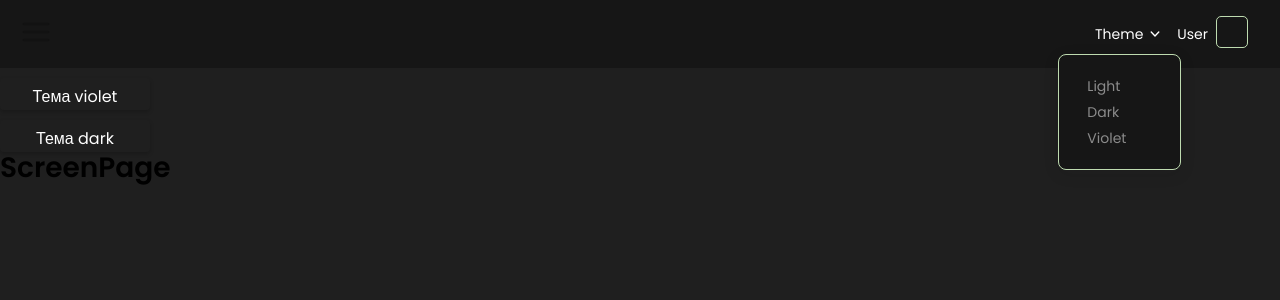
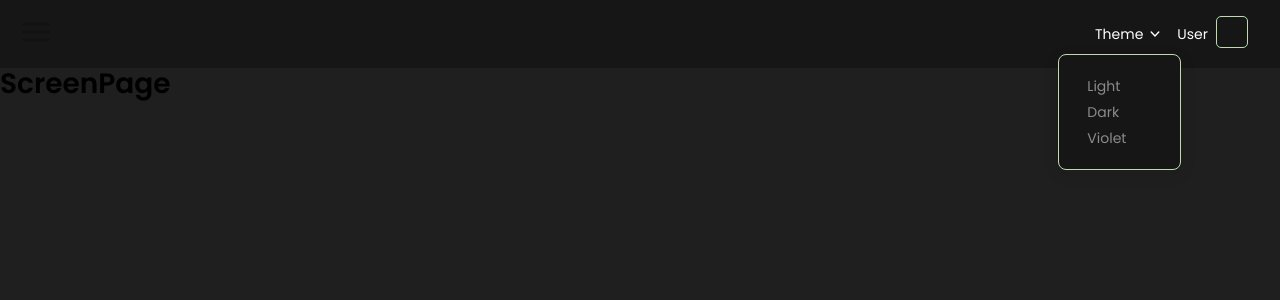
Before and after one commit to MoskaletsOleksandr/task-pro-team-project, a React (Create React App) app: page /task-pro-team-project/home/1 in a window 1280 px wide. Shown: the top 300 px of the page. Built offline with nearby package versions, Linux system fonts and the light colour scheme.

Commit message:
add theme

```diff
--- a/src/components/Header/Header.jsx
+++ b/src/components/Header/Header.jsx
@@ -1,5 +1,7 @@
 // import React, { useState } from 'react';
 // import { useDispatch } from 'react-redux';
+
+import React, { useEffect, useState } from 'react';
 
 import UserInfo from 'components/UserInfo/UserInfo';
 // import { updateTheme } from 'redux/auth/authOperations';
@@ -19,6 +21,18 @@ import {
 import sprite from '../../images/sprite.svg';
 
 const Header = ({ onToggleSidebar }) => {
+  const [theme, setTheme] = useState('dark');
+
+  useEffect(() => {
+    document.body.classList.add(theme);
+    return () => {
+      document.body.classList.remove(theme);
+    };
+  }, [theme]);
+  const handleThemeChange = color => {
+    setTheme(color);
+  };
+
   // const dispatch = useDispatch();
   // const { theme, setTheme } = useTheme();
 
@@ -71,6 +85,9 @@ const Header = ({ onToggleSidebar }) => {
           {/* <CustomOptionList open={isCustomOptionListOpen}> */}
           <CustomOptionList>
             <CustomOption
+              onClick={() => {
+                handleThemeChange('light');
+              }}
               // onClick={() => handleLightThemeClick()}
               // selected={selectedTheme === 'light'}
             >
@@ -78,6 +95,9 @@ const Header = ({ onToggleSidebar }) => {
             </CustomOption>
 
             <CustomOption
+              onClick={() => {
+                handleThemeChange('dark');
+              }}
               // onClick={() => handleDarkThemeClick()}
               // selected={selectedTheme === 'dark'}
             >
@@ -85,6 +105,9 @@ const Header = ({ onToggleSidebar }) => {
             </CustomOption>
 
             <CustomOption
+              onClick={() => {
+                handleThemeChange('violet');
+              }}
               // onClick={() => handleVioletThemeClick('violet')}
               // selected={selectedTheme === 'violet'}
             >
--- a/src/pages/HomePages.js
+++ b/src/pages/HomePages.js
@@ -2,24 +2,13 @@ import React, { useEffect, useState } from 'react';
 
 import Header from 'components/Header/Header';
 import { Outlet } from 'react-router-dom';
-import { TestThemeBtn } from 'components/TestThemeBtn/TestThemeBtn';
+
 // import ScreensPage from 'components/ScreensPage/ScreensPage';
 // import Sidebar from 'components/Sidebar/Sidebar';
 // import Backdrop from '../components/Sidebar/Backdrop';
 
 const HomePage = () => {
   const [showSidebar, setShowSidebar] = useState(true);
-  const [theme, setTheme] = useState('dark');
-
-  useEffect(() => {
-    document.body.classList.add(theme);
-    return () => {
-      document.body.classList.remove(theme);
-    };
-  }, [theme]);
-  const handleThemeChange = color => {
-    setTheme(color);
-  };
 
   const toggleSidebar = () => {
     setShowSidebar(!showSidebar);
@@ -56,20 +45,6 @@ const HomePage = () => {
           }}
         >
           <Header onToggleSidebar={toggleSidebar} />
-          <TestThemeBtn
-            onClick={() => {
-              handleThemeChange('violet');
-            }}
-          >
-            Тема violet
-          </TestThemeBtn>
-          <TestThemeBtn
-            onClick={() => {
-              handleThemeChange('dark');
-            }}
-          >
-            Тема dark
-          </TestThemeBtn>
           <Outlet />
           {/* <ScreensPage /> */}
         </div>
```
Lines whose indentation alone changed are shown as unchanged.
